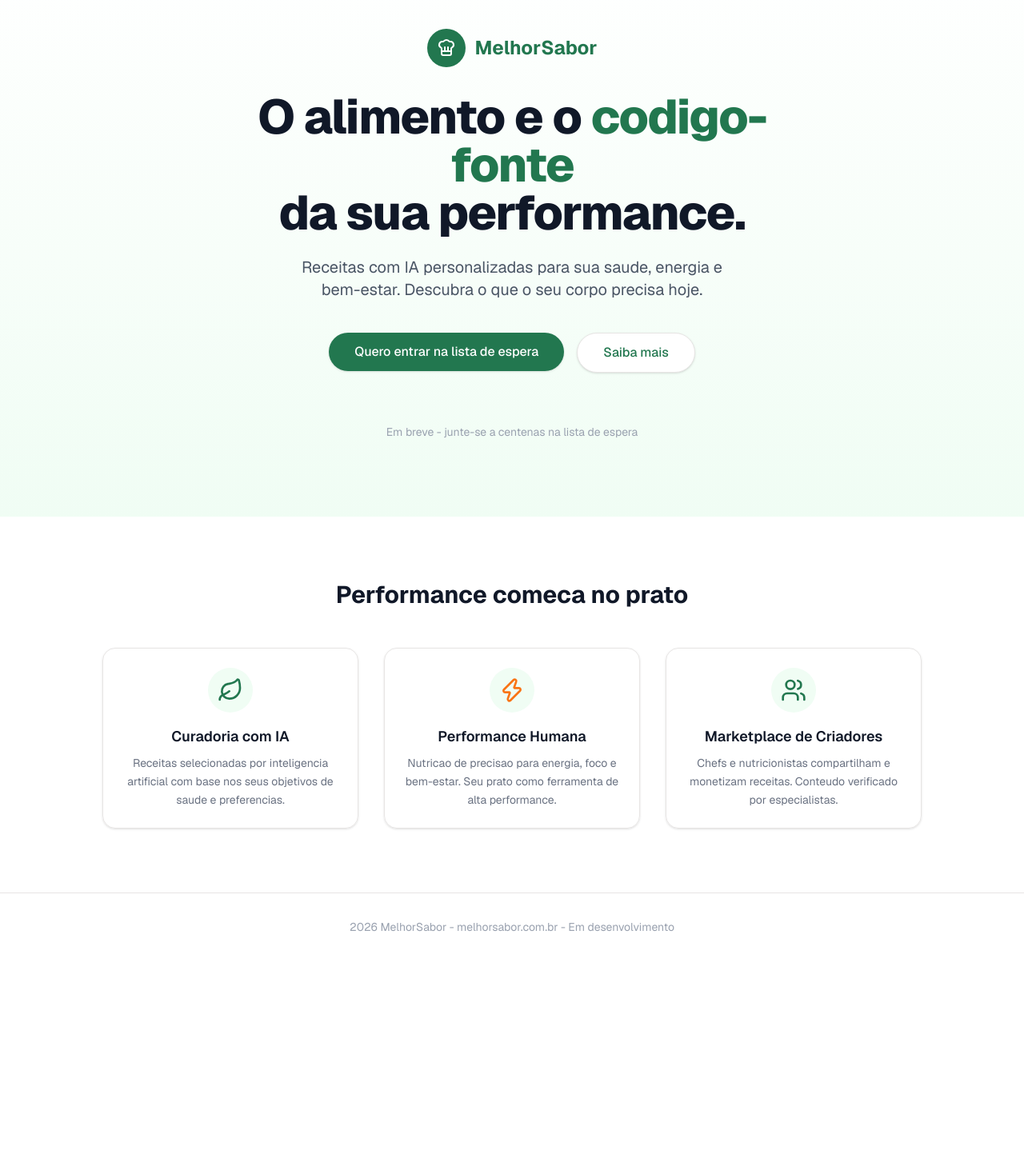
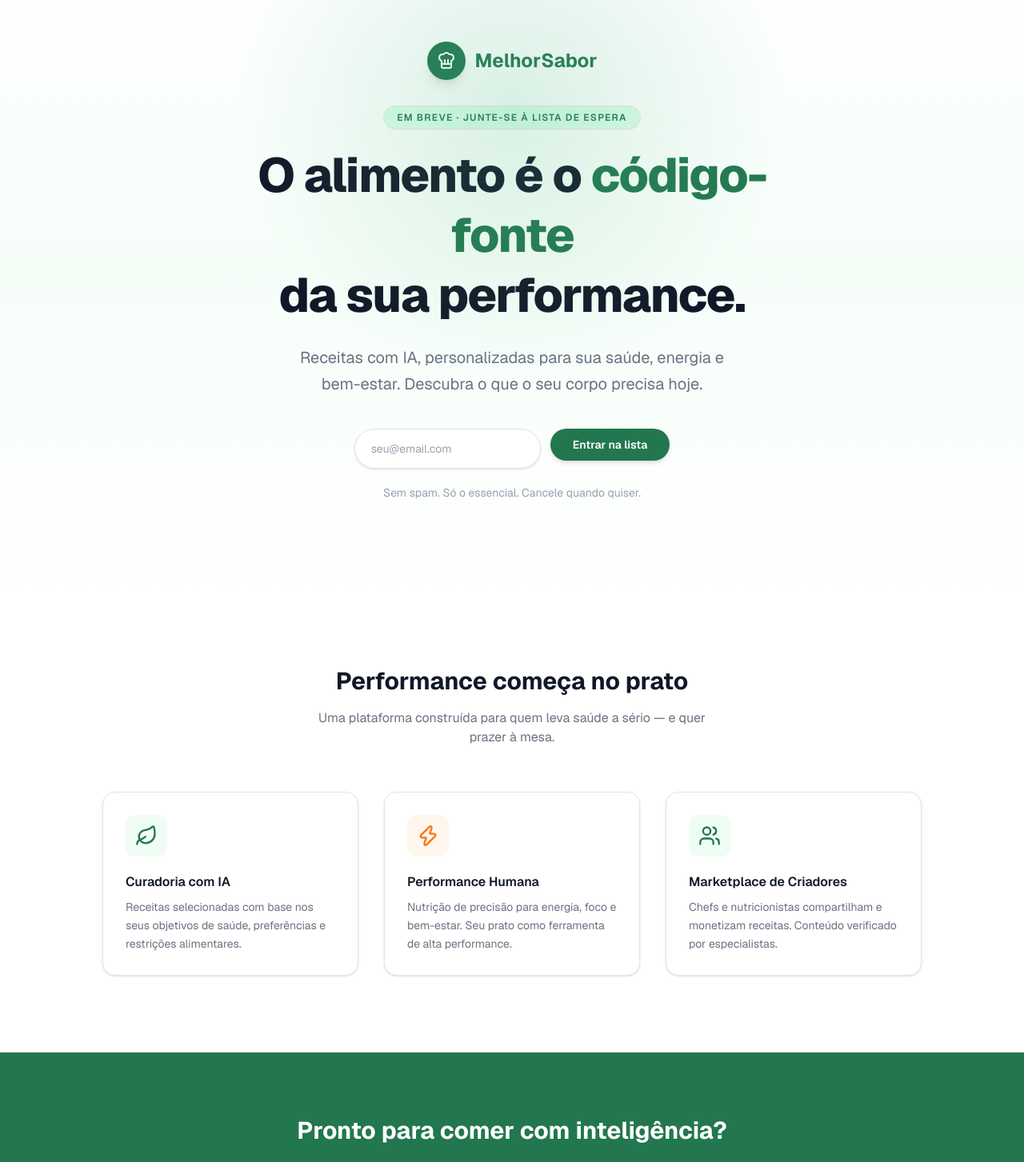
Before and after one commit to limajeferson/melhorsabor, a Next.js app in the folder apps/frontend/: page / in a window 1280 px wide. Shown: the part 60-1513 px from the top of the page at 80% size. Before the commit the page ends 1261 px from the top, so only its background shows below. Built offline with nearby package versions, Linux system fonts and the light colour scheme; no server answers.

Commit message:
feat(frontend): framer-motion + landing page animada com hero, features stagger e CTA section

```diff
--- a/apps/frontend/app/page.tsx
+++ b/apps/frontend/app/page.tsx
@@ -1,82 +1,148 @@
+import { ChefHat, Leaf, Zap, Users } from "lucide-react";
 import { Button } from "@/components/ui/button";
-import { ChefHat, Leaf, Zap, Users } from "lucide-react";
+import {
+  FadeUp,
+  FadeInView,
+  StaggerContainer,
+  StaggerItem,
+} from "@/components/ui/motion";
+import { WaitlistForm } from "@/components/waitlist-form";
 
 export default function HomePage() {
   return (
     <main className="flex flex-col min-h-screen">
       {/* Hero */}
-      <section className="flex flex-col items-center justify-center flex-1 px-4 py-24 text-center bg-gradient-to-b from-white to-green-50">
+      <section className="relative flex flex-col items-center justify-center flex-1 px-4 py-28 text-center overflow-hidden bg-gradient-to-b from-white via-green-50/60 to-white">
+        <div
+          aria-hidden
+          className="pointer-events-none absolute -top-40 left-1/2 -translate-x-1/2 w-[700px] h-[700px] rounded-full opacity-20"
+          style={{
+            background:
+              "radial-gradient(circle at 50% 50%, #52b788 0%, transparent 70%)",
+          }}
+        />
+
+        <FadeUp delay={0}>
           <div className="flex items-center gap-3 mb-8">
-          <div className="w-12 h-12 rounded-full bg-[hsl(var(--primary))] flex items-center justify-center">
+            <div className="w-12 h-12 rounded-full bg-[hsl(var(--primary))] flex items-center justify-center shadow-lg">
               <ChefHat className="w-6 h-6 text-white" />
             </div>
             <span className="text-2xl font-bold text-[hsl(var(--primary))]">
               MelhorSabor
             </span>
           </div>
+        </FadeUp>
 
-        <h1 className="text-4xl md:text-6xl font-extrabold tracking-tight text-gray-900 max-w-3xl mb-6">
-          O alimento e o{" "}
-          <span className="text-[hsl(var(--primary))]">codigo-fonte</span>
+        <FadeUp delay={0.1}>
+          <span className="inline-block mb-5 px-4 py-1.5 rounded-full text-xs font-semibold tracking-widest uppercase bg-green-100 text-[hsl(var(--primary))] border border-green-200">
+            Em breve · Junte-se à lista de espera
+          </span>
+        </FadeUp>
+
+        <FadeUp delay={0.2}>
+          <h1 className="text-4xl md:text-6xl font-extrabold tracking-tight text-gray-900 max-w-3xl mb-6 leading-tight">
+            O alimento é o{" "}
+            <span className="text-[hsl(var(--primary))]">código-fonte</span>
             <br />
             da sua performance.
           </h1>
+        </FadeUp>
 
-        <p className="text-lg md:text-xl text-gray-600 max-w-xl mb-10">
-          Receitas com IA personalizadas para sua saude, energia e bem-estar.
+        <FadeUp delay={0.3}>
+          <p className="text-lg md:text-xl text-gray-500 max-w-xl mb-10 leading-relaxed">
+            Receitas com IA, personalizadas para sua saúde, energia e bem-estar.
             Descubra o que o seu corpo precisa hoje.
           </p>
+        </FadeUp>
 
-        <div className="flex flex-col sm:flex-row gap-4 mb-16">
-          <Button
-            size="lg"
-            className="bg-[hsl(var(--primary))] hover:bg-[hsl(var(--primary))]/90 text-white px-8 py-6 text-base rounded-full"
-          >
-            Quero entrar na lista de espera
-          </Button>
-          <Button
-            size="lg"
-            variant="outline"
-            className="border-[hsl(var(--primary))] text-[hsl(var(--primary))] px-8 py-6 text-base rounded-full hover:bg-green-50"
-          >
-            Saiba mais
-          </Button>
-        </div>
+        <FadeUp delay={0.42}>
+          <WaitlistForm />
+        </FadeUp>
 
-        <p className="text-sm text-gray-400">
-          Em breve - junte-se a centenas na lista de espera
+        <FadeUp delay={0.52}>
+          <p className="mt-5 text-sm text-gray-400">
+            Sem spam. Só o essencial. Cancele quando quiser.
           </p>
+        </FadeUp>
       </section>
 
       {/* Features */}
-      <section className="py-20 px-4 bg-white">
+      <section className="py-24 px-4 bg-white">
         <div className="max-w-5xl mx-auto">
-          <h2 className="text-3xl font-bold text-center text-gray-900 mb-12">
-            Performance comeca no prato
+          <FadeInView>
+            <h2 className="text-3xl font-bold text-center text-gray-900 mb-4">
+              Performance começa no prato
             </h2>
-          <div className="grid grid-cols-1 md:grid-cols-3 gap-8">
+            <p className="text-center text-gray-500 mb-14 max-w-lg mx-auto">
+              Uma plataforma construída para quem leva saúde a sério — e quer
+              prazer à mesa.
+            </p>
+          </FadeInView>
+
+          <StaggerContainer className="grid grid-cols-1 md:grid-cols-3 gap-8">
+            <StaggerItem>
               <FeatureCard
-              icon={<Leaf className="w-8 h-8 text-[hsl(var(--primary))]" />}
+                icon={<Leaf className="w-7 h-7 text-[hsl(var(--primary))]" />}
                 title="Curadoria com IA"
-              description="Receitas selecionadas por inteligencia artificial com base nos seus objetivos de saude e preferencias."
+                description="Receitas selecionadas com base nos seus objetivos de saúde, preferências e restrições alimentares."
+                bg="bg-green-50"
               />
+            </StaggerItem>
+            <StaggerItem>
               <FeatureCard
-              icon={<Zap className="w-8 h-8 text-[hsl(var(--accent))]" />}
+                icon={<Zap className="w-7 h-7 text-[hsl(var(--accent))]" />}
                 title="Performance Humana"
-              description="Nutricao de precisao para energia, foco e bem-estar. Seu prato como ferramenta de alta performance."
+                description="Nutrição de precisão para energia, foco e bem-estar. Seu prato como ferramenta de alta performance."
+                bg="bg-orange-50"
               />
+            </StaggerItem>
+            <StaggerItem>
               <FeatureCard
-              icon={<Users className="w-8 h-8 text-[hsl(var(--primary))]" />}
+                icon={<Users className="w-7 h-7 text-[hsl(var(--primary))]" />}
                 title="Marketplace de Criadores"
-              description="Chefs e nutricionistas compartilham e monetizam receitas. Conteudo verificado por especialistas."
+                description="Chefs e nutricionistas compartilham e monetizam receitas. Conteúdo verificado por especialistas."
+                bg="bg-green-50"
               />
-          </div>
+            </StaggerItem>
+          </StaggerContainer>
         </div>
       </section>
 
+      {/* CTA final */}
+      <section className="py-20 px-4 bg-[hsl(var(--primary))]">
+        <FadeInView className="max-w-2xl mx-auto text-center">
+          <h2 className="text-3xl font-bold text-white mb-4">
+            Pronto para comer com inteligência?
+          </h2>
+          <p className="text-green-200 mb-8 text-lg">
+            Entre na lista de espera e seja um dos primeiros a experimentar.
+          </p>
+          <Button
+            size="lg"
+            className="bg-white text-[hsl(var(--primary))] hover:bg-green-50 px-10 py-6 text-base rounded-full font-semibold shadow-lg"
+            asChild
+          >
+            <a href="#waitlist">Quero entrar na lista</a>
+          </Button>
+        </FadeInView>
+      </section>
+
       {/* Footer */}
-      <footer className="py-8 px-4 border-t border-gray-100 text-center text-sm text-gray-400">
-        <p>2026 MelhorSabor - melhorsabor.com.br - Em desenvolvimento</p>
+      <footer className="py-8 px-4 border-t border-gray-100 bg-white">
+        <div className="max-w-5xl mx-auto flex flex-col sm:flex-row items-center justify-between gap-4 text-sm text-gray-400">
+          <p>© 2026 MelhorSabor · melhorsabor.com.br</p>
+          <div className="flex gap-6">
+            <a href="/termos" className="hover:text-gray-600 transition-colors">
+              Termos de Uso
+            </a>
+            <a
+              href="/privacidade"
+              className="hover:text-gray-600 transition-colors"
+            >
+              Privacidade
+            </a>
+          </div>
+        </div>
       </footer>
     </main>
   );
@@ -86,15 +152,19 @@ function FeatureCard({
   icon,
   title,
   description,
+  bg,
 }: {
   icon: React.ReactNode;
   title: string;
   description: string;
+  bg: string;
 }) {
   return (
-    <div className="flex flex-col items-center text-center p-6 rounded-2xl border border-gray-100 shadow-sm hover:shadow-md transition-shadow">
-      <div className="mb-4 p-3 rounded-full bg-green-50">{icon}</div>
-      <h3 className="text-lg font-semibold text-gray-900 mb-2">{title}</h3>
+    <div className="flex flex-col items-start p-7 rounded-2xl border border-gray-100 shadow-sm hover:shadow-md transition-shadow bg-white group">
+      <div className={`mb-5 p-3 rounded-xl ${bg} group-hover:scale-110 transition-transform`}>
+        {icon}
+      </div>
+      <h3 className="text-base font-semibold text-gray-900 mb-2">{title}</h3>
       <p className="text-sm text-gray-500 leading-relaxed">{description}</p>
     </div>
   );
--- /dev/null
+++ b/apps/frontend/components/ui/motion.tsx
@@ -0,0 +1,106 @@
+"use client";
+
+import { motion } from "framer-motion";
+
+// Fade in from bottom — para heroes e títulos
+export const FadeUp = ({
+  children,
+  delay = 0,
+  className = "",
+}: {
+  children: React.ReactNode;
+  delay?: number;
+  className?: string;
+}) => (
+  <motion.div
+    initial={{ opacity: 0, y: 24 }}
+    animate={{ opacity: 1, y: 0 }}
+    transition={{ duration: 0.6, delay, ease: [0.22, 1, 0.36, 1] }}
+    className={className}
+  >
+    {children}
+  </motion.div>
+);
+
+// Fade in ao entrar no viewport — para seções abaixo do fold
+export const FadeInView = ({
+  children,
+  delay = 0,
+  className = "",
+}: {
+  children: React.ReactNode;
+  delay?: number;
+  className?: string;
+}) => (
+  <motion.div
+    initial={{ opacity: 0, y: 32 }}
+    whileInView={{ opacity: 1, y: 0 }}
+    viewport={{ once: true, margin: "-60px" }}
+    transition={{ duration: 0.65, delay, ease: [0.22, 1, 0.36, 1] }}
+    className={className}
+  >
+    {children}
+  </motion.div>
+);
+
+// Scale in suave — para cards e badges
+export const ScaleIn = ({
+  children,
+  delay = 0,
+  className = "",
+}: {
+  children: React.ReactNode;
+  delay?: number;
+  className?: string;
+}) => (
+  <motion.div
+    initial={{ opacity: 0, scale: 0.95 }}
+    whileInView={{ opacity: 1, scale: 1 }}
+    viewport={{ once: true }}
+    transition={{ duration: 0.5, delay, ease: [0.22, 1, 0.36, 1] }}
+    className={className}
+  >
+    {children}
+  </motion.div>
+);
+
+// Stagger container — para listas de cards
+export const StaggerContainer = ({
+  children,
+  className = "",
+}: {
+  children: React.ReactNode;
+  className?: string;
+}) => (
+  <motion.div
+    initial="hidden"
+    whileInView="visible"
+    viewport={{ once: true, margin: "-80px" }}
+    variants={{
+      hidden: {},
+      visible: { transition: { staggerChildren: 0.12 } },
+    }}
+    className={className}
+  >
+    {children}
+  </motion.div>
+);
+
+// Item dentro de StaggerContainer
+export const StaggerItem = ({
+  children,
+  className = "",
+}: {
+  children: React.ReactNode;
+  className?: string;
+}) => (
+  <motion.div
+    variants={{
+      hidden: { opacity: 0, y: 28 },
+      visible: { opacity: 1, y: 0, transition: { duration: 0.55, ease: [0.22, 1, 0.36, 1] } },
+    }}
+    className={className}
+  >
+    {children}
+  </motion.div>
+);
--- a/apps/frontend/package.json
+++ b/apps/frontend/package.json
@@ -10,13 +10,16 @@
   },
   "dependencies": {
     "@radix-ui/react-slot": "^1.2.5",
+    "@supabase/supabase-js": "^2.107.0",
     "class-variance-authority": "^0.7.1",
     "clsx": "^2.1.1",
+    "framer-motion": "^12.40.0",
     "lucide-react": "^1.17.0",
     "next": "16.2.7",
     "react": "19.2.4",
     "react-dom": "19.2.4",
-    "tailwind-merge": "^3.6.0"
+    "tailwind-merge": "^3.6.0",
+    "zod": "^4.4.3"
   },
   "devDependencies": {
     "@tailwindcss/postcss": "^4",
```
Lines whose indentation alone changed are shown as unchanged.
